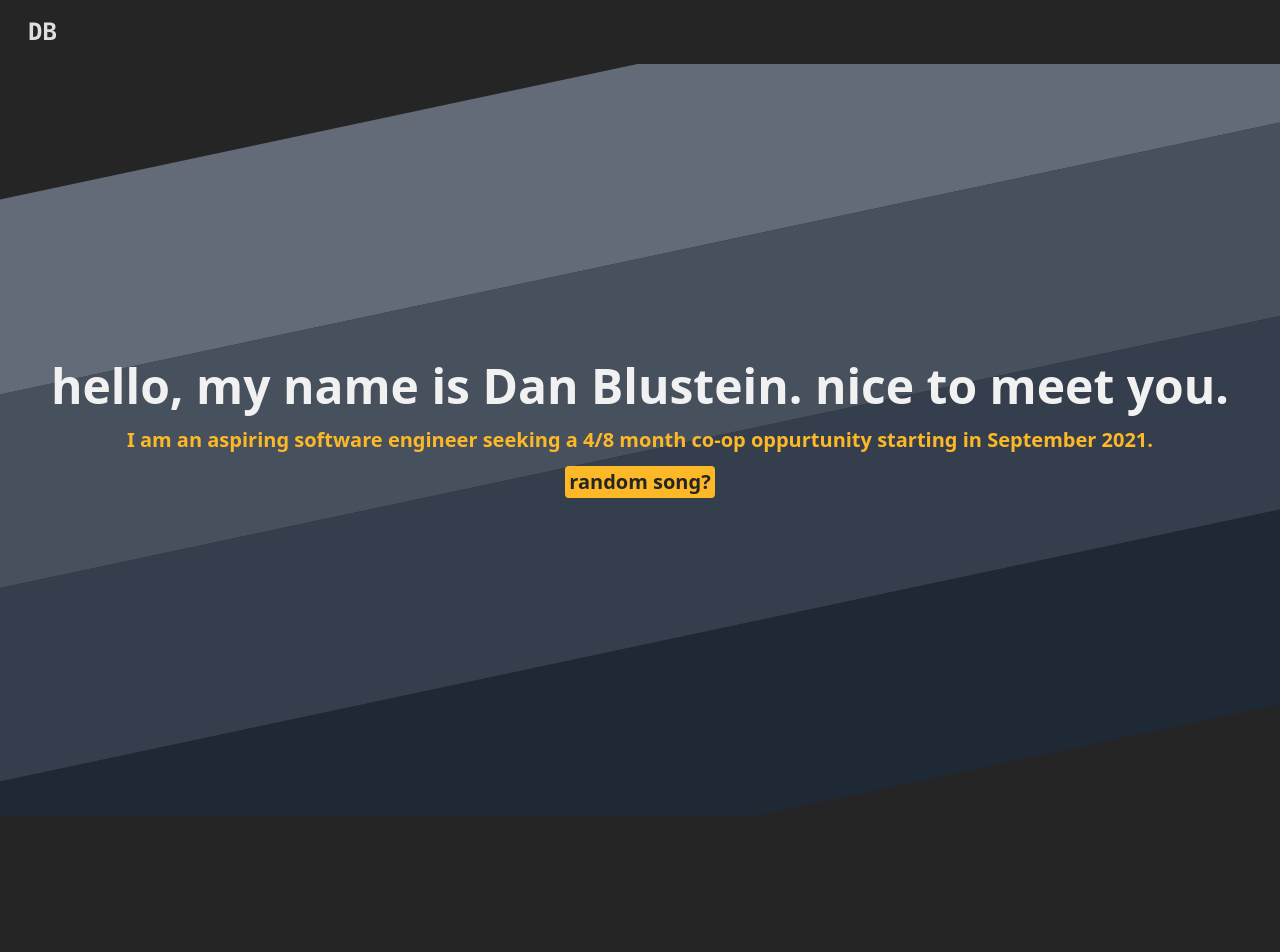
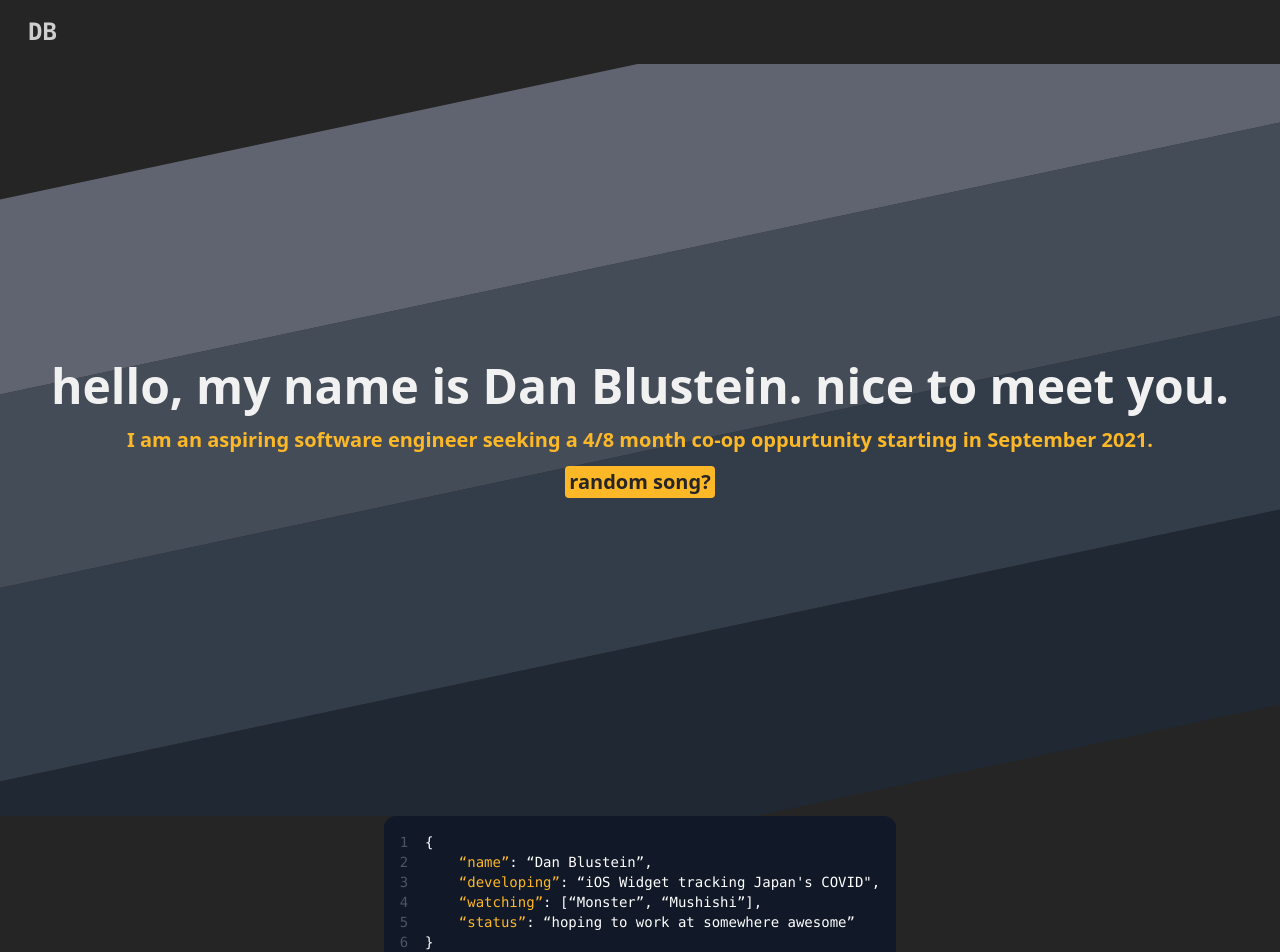
Before and after one commit to wallstarr/wallstarr.github.io, a React (Create React App) app: page / in a window 1280 px wide. Shown: the top 952 px of the page. Built offline with nearby package versions, Linux system fonts and the light colour scheme.

Commit message:
Added about object

```diff
--- a/src/components/About.js
+++ b/src/components/About.js
@@ -1,8 +1,9 @@
+import AboutObject from "./AboutObject"
+
 function About() {
   return (
-      <div class="relative min-h-screen bg-customblack z-10 -top-12 text-white">
-
-
+      <div class="relative flex flex-row min-h-min justify-center bg-customblack z-10 -top-12 text-white">
+        <AboutObject></AboutObject>
       </div>
 
   );
--- /dev/null
+++ b/src/components/AboutObject.js
@@ -0,0 +1,16 @@
+function AboutObject() {
+
+    return (
+        <span class="bg-gray-900 font-mono text-supersmall verytiny:text-xxxs tiny:text-xxs sm:text-xs md:text-sm rounded-xl p-4">
+            <div><span class="text-gray-600">1</span>&nbsp;&nbsp;&#123;</div>
+            <div><span class="text-gray-600">2</span>&nbsp;&nbsp;&nbsp;&nbsp;&nbsp;&nbsp;<span class="text-customyellow">“name”</span>: “Dan Blustein”,</div>
+            <div><span class="text-gray-600">3</span>&nbsp;&nbsp;&nbsp;&nbsp;&nbsp;&nbsp;<span class="text-customyellow">“developing”</span>: “iOS Widget tracking Japan's COVID",</div>
+            <div><span class="text-gray-600">4</span>&nbsp;&nbsp;&nbsp;&nbsp;&nbsp;&nbsp;<span class="text-customyellow">“watching”</span>: [“Monster”, “Mushishi”],</div>
+            <div><span class="text-gray-600">5</span>&nbsp;&nbsp;&nbsp;&nbsp;&nbsp;&nbsp;<span class="text-customyellow">“status”</span>: “hoping to work at somewhere awesome”</div>
+            <div><span class="text-gray-600">6</span>&nbsp;&nbsp;&#125;</div>
+        </span>
+
+    );
+  }
+
+  export default AboutObject;
--- a/tailwind.config.js
+++ b/tailwind.config.js
@@ -1,7 +1,21 @@
+const defaultTheme = require('tailwindcss/defaultTheme')
+
+
 module.exports = {
   purge: ['./src/**/*.{js,jsx,ts,tsx}', './public/index.html'],
   darkMode: false, // or 'media' or 'class'
   theme: {
+    fontSize: {
+      'xxs': '.59rem',
+      'xxxs': '.52rem',
+      'supersmall': '.43rem',
+      ...defaultTheme.fontSize
+    },
+    screens: {
+      'tiny': '359px',
+      'verytiny': '319px',
+      ...defaultTheme.screens
+    },
     extend: {
       colors: {
         'customblack': '#252525',
@@ -11,7 +25,8 @@ module.exports = {
         'customred': '#ff0000',
         'customdarkred': '#af0404',
         'customgray': '#414141',
-        'customwhite': '#f1f1f1'
+        'customwhite': '#f1f1f1',
+        'customnavy': "#070740"
       },
       keyframes: {
         slideIn: {
@@ -29,7 +44,6 @@ module.exports = {
         slideIn7: 'slideIn 1s ease-in-out forwards 2s',
         slideIn8: 'slideIn 1s ease-in-out forwards 3s'
       }
-
     }
   },
   variants: {
```
